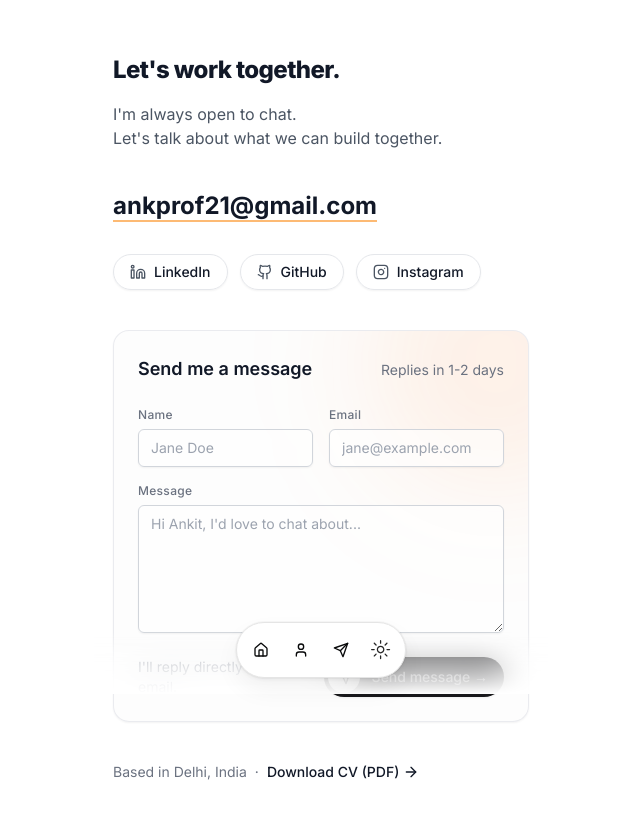
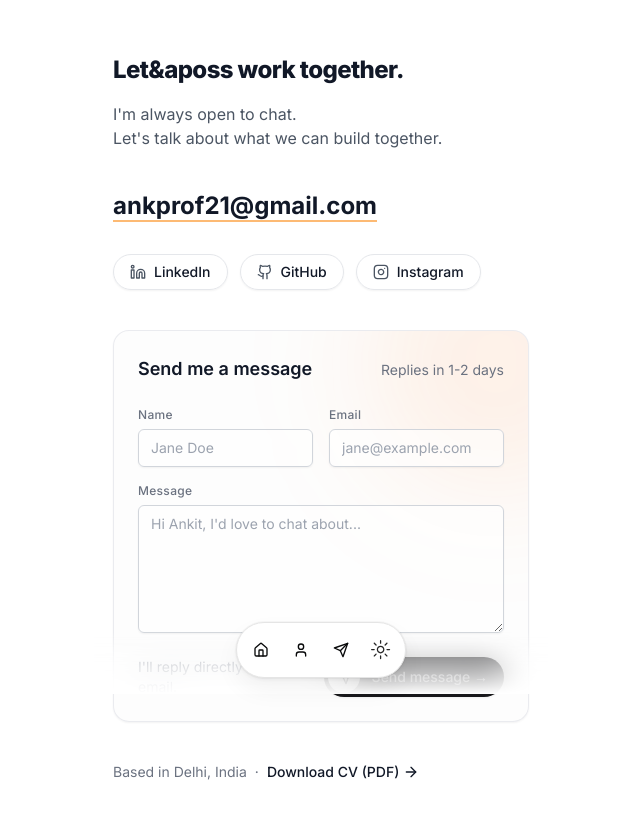
Before and after one commit to ankgit2/portfolio-website, a Next.js app: page /contact in a window 1280 px wide. Shown: the part 106-924 px from the top of the page, without its empty margins (319-959 px from the left). Built offline with nearby package versions, Linux system fonts and the light colour scheme.

Commit message:
Fix remaining unescaped entities

```diff
--- a/src/app/contact/page.tsx
+++ b/src/app/contact/page.tsx
@@ -7,11 +7,11 @@ export default function ContactPage() {
       {/* Header section */}
       <section className="space-y-4 mb-10">
         <h2 className="text-3l sm:text-2xl font-extrabold tracking-tight m-0">
-          Let's work together.
+          Let&aposs work together.
         </h2>
         <p className="text-l sm:text-2l text-gray-600 dark:text-gray-400">
           I&apos;m always open to chat.<br/>
-          Let's talk about what we can build together.
+          Let&apos;s talk about what we can build together.
         </p>
       </section>
 
@@ -108,7 +108,7 @@ export default function ContactPage() {
 
           <div className="mt-2 flex flex-col gap-4 sm:flex-row sm:items-center sm:justify-between">
             <p className="text-sm text-gray-500 dark:text-gray-400">
-              I'll reply directly to your email.
+              I&apos;ll reply directly to your email.
             </p>
 
             {/* The static Send Button */}
```
